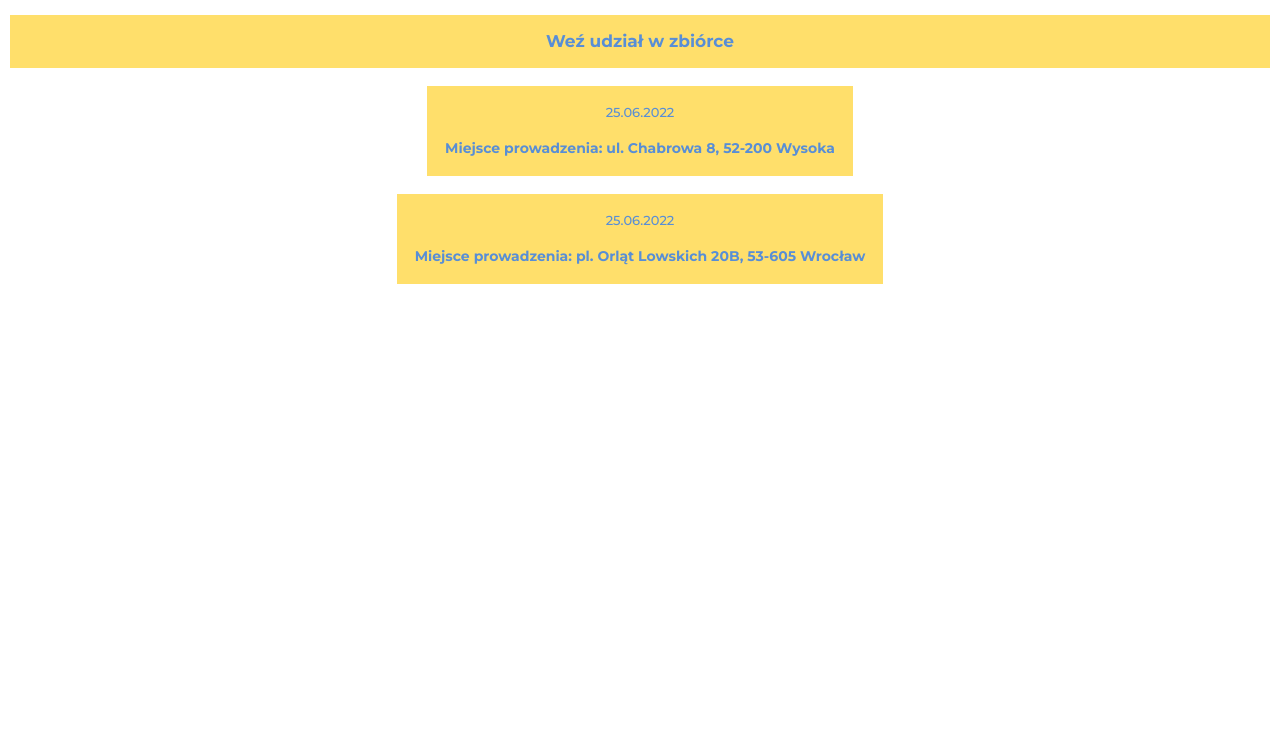
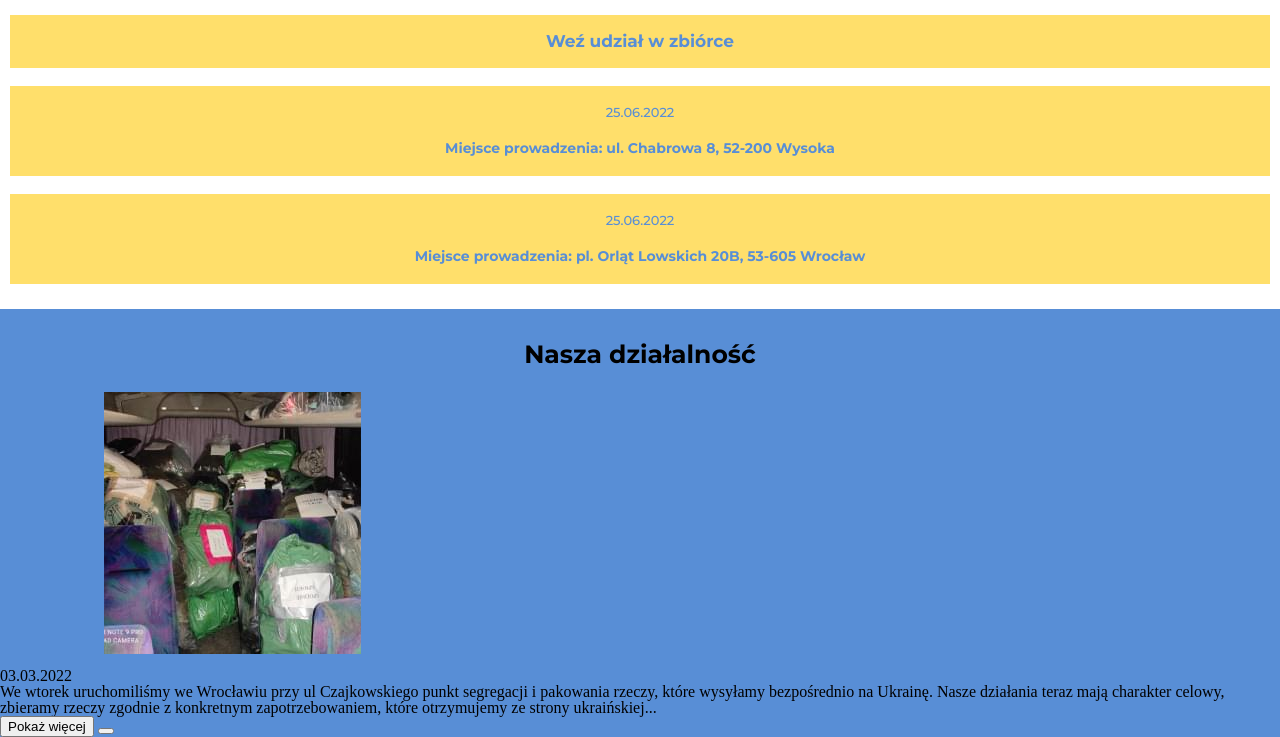
Before and after one commit to SteeveTrader/fundacja_Slava_SD, a website: page src/index.html in a window 1280 px wide. Shown: the part 506-1243 px from the top of the page. Before the commit the page ends 815 px from the top, so only its background shows below. Drawn offline with nearby package versions, Linux system fonts and the light colour scheme; files that its build step writes are made by us from their sources; files whose address does not match are found by name.

Commit message:
feat: work with actions section

```diff
--- a/src/index.html
+++ b/src/index.html
@@ -74,6 +74,27 @@
         </div>
     </section>
 
-    <section></section>
+    <section class="actions">
+        <h2 class="actions__title">Nasza działalność</h2>
+
+        <div class="actions__card-container">
+            <button class="actions__previouse-btn">
+                <svg xmlns="http://www.w3.org/2000/svg" height="" viewBox="0 -960 960 960" width=""><path d="M400-80 0-480l400-400 56 57-343 343 343 343-56 57Z" fill="#FFDF6B"/></svg>
+            </button>
+
+            <img class="actions__card-image" src="./dist/images/ourActions/Rectangle.jpg" alt="Pomoc humanitarna">
+
+            <div class="actions__card-date">03.03.2022</div>
+            <div class="actions__card-date">
+                We wtorek uruchomiliśmy we Wrocławiu przy ul Czajkowskiego punkt
+                segregacji i pakowania rzeczy, które wysyłamy bezpośrednio na Ukrainę.
+                Nasze działania teraz mają charakter celowy, zbieramy rzeczy zgodnie z
+                konkretnym zapotrzebowaniem, które otrzymujemy ze strony ukraińskiej...
+            </div>
+            <button class="actions__load-more-btn">Pokaż więcej</button>
+            <button class="actions__next-btn"></button>
+        </div>
+
+    </section>
 </body>
 </html>
--- a/src/scss/layout/_actions.scss
+++ b/src/scss/layout/_actions.scss
@@ -1,7 +1,35 @@
 @import "../abstracts/mixin";
 @import "../abstracts/variables";
 
-.support {
+.actions {
     @include minWidth;
     box-sizing: border-box;
+    background: #588ED6;
 }
+
+.actions__title {
+    text-align: center;
+    @include monserrat(700);
+    font-size: 25px;
+    line-height: 30px;
+    padding: 30px 0 23px;
+
+}
+
+
+
+.actions__previouse-btn {
+    font-weight: bold;
+    background: transparent;
+    border-radius: 5px;
+    padding: 14px 50px;
+    color: #fafafa;
+    border: 0;
+    height: 48px;
+    width: 48px;
+}
+
+
+.actions__next-btn {
+
+}
--- a/src/scss/layout/_support.scss
+++ b/src/scss/layout/_support.scss
@@ -16,7 +16,9 @@
 .support__cards {
     @include grid;
     grid-column-gap: 14px;
+    justify-content: center;
     grid-row-gap: 18px;
+    grid-template-columns: minmax(300px, 1fr);
     grid-template-areas:
     "bank"
     "title"
@@ -30,6 +32,7 @@
     color: $main-color;
     background: #588ED6;
     grid-area: bank;
+
 
     div:first-child {
         @include monserrat(500);
@@ -53,14 +56,16 @@
     padding: 15px 0 15px;
     background-color: #FFDF6B;
     grid-area: title;
-    width: 100%;
+
 }
 
 .support__cards-item1,
 .support__cards-item2 {
+    box-sizing: border-box;
     background-color: #FFDF6B;
     padding: 18px;
     gap: 18px;
+
 
     div:first-child {
         @include monserrat(500);
@@ -97,4 +102,5 @@
 .support__cards-item2 {
     @include flex(center, center, column);
     text-align: center;
+    width: 100%;
 }
```
Also changed, not shown: index.html (+1 -1 lines), dist/css/styles.min.css, dist/images/icon/next.svg (added), dist/images/icon/previous.svg (added), dist/images/logoPartners/KDF/Kwatery dla firm logo 750x750 4.png (deleted), dist/images/logoPartners/Pago HR/Pago-HR-logo2 4.png (deleted), dist/images/logoPartners/Pago HR/Pago-HR-logo@2x 2.png (deleted), dist/images/logo_Fundacja_Slava 2.png (deleted), dist/images/ourActions/Rectangle.jpg (added), src/images/icon/next.svg (added), src/images/icon/previous.svg (added), src/images/ourActions/Rectangle.jpg (added), 2 other files.
